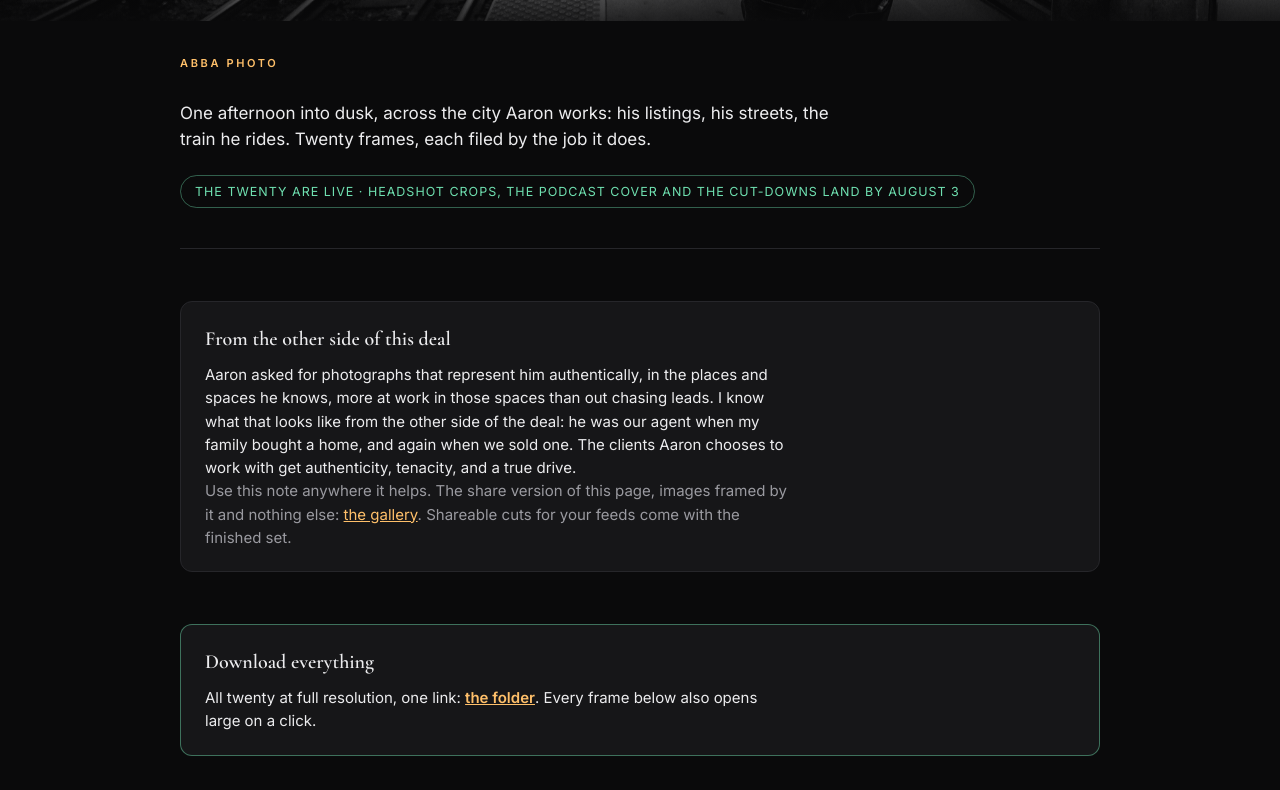
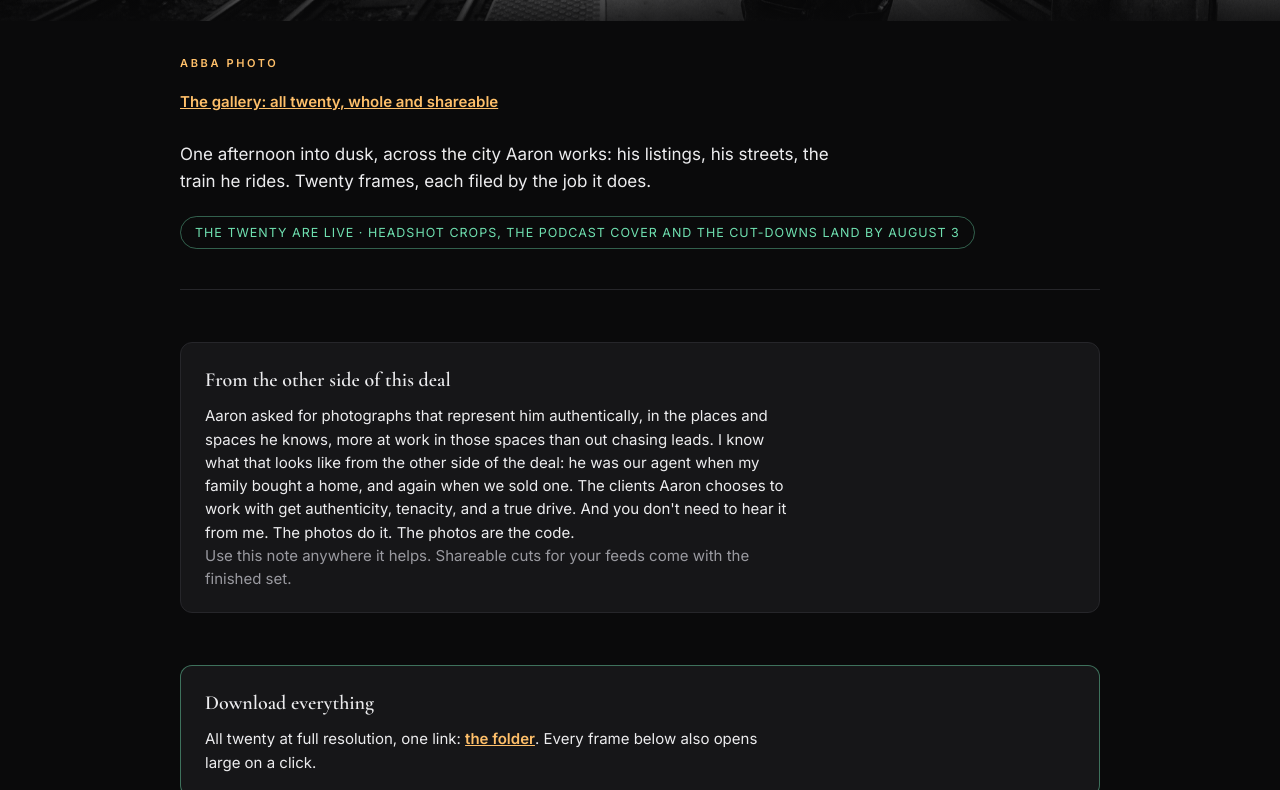
Before and after one commit to noahgallagher48-jpg/masliansky-neighborhood-session, a plain HTML site: page delivery.html in a window 1280 px wide. Shown: the part 539-1329 px from the top of the page. Drawn offline with nearby package versions, Linux system fonts and the light colour scheme.

Commit message:
Gallery linked at the top; the statement ends in Noah's words: the photos are the code
Co-Authored-By: Claude Opus 5 (1M context) <noreply@anthropic.com>
Claude-Session: https://claude.ai/code/session_01N7xXTwXtHjMAaoLB27xUoN

```diff
--- a/delivery.html
+++ b/delivery.html
@@ -13,6 +13,9 @@
   body{background:var(--bg);color:var(--ink);font-family:Inter,system-ui,sans-serif;line-height:1.55}
   .wrap{max-width:960px;margin:0 auto;padding:0 20px 80px}
   header{padding:34px 0 40px;border-bottom:1px solid var(--line)}
+  .toplink{margin:18px 0 0;font-size:15px}
+  .toplink a{font-weight:600}
+
   .hero{position:relative;max-height:560px;overflow:hidden;background:#000}
   .hero img{width:100%;height:auto;max-height:560px;object-fit:cover;display:block;object-position:65% 18%}
   .herotitle{position:absolute;left:0;right:0;bottom:0;padding:34px 24px 24px;
@@ -59,6 +62,7 @@
 
 <header>
   <p class="mark">Abba Photo</p>
+  <p class="toplink"><a href="gallery.html">The gallery: all twenty, whole and shareable</a></p>
   <p class="stand">One afternoon into dusk, across the city Aaron works: his listings, his streets,
   the train he rides. Twenty frames, each filed by the job it does.</p>
   <span class="landing">The twenty are live &middot; headshot crops, the podcast cover and the cut-downs land by August 3</span>
@@ -70,9 +74,8 @@
   places and spaces he knows, more at work in those spaces than out chasing leads. I know what that
   looks like from the other side of the deal: he was our agent when my family bought a home, and
   again when we sold one. The clients Aaron chooses to work with get authenticity, tenacity, and a
-  true drive.</p>
-  <p>Use this note anywhere it helps. The share version of this page, images framed by it and nothing else:
-  <a href="gallery.html">the gallery</a>. Shareable cuts for your feeds come with the finished set.</p>
+  true drive. And you don't need to hear it from me. The photos do it. The photos are the code.</p>
+  <p>Use this note anywhere it helps. Shareable cuts for your feeds come with the finished set.</p>
 </section>
 
 <section class="owed" style="border-color:rgba(111,224,176,.45)">
```
Also changed, not shown: gallery.html (+1 -1 lines).
